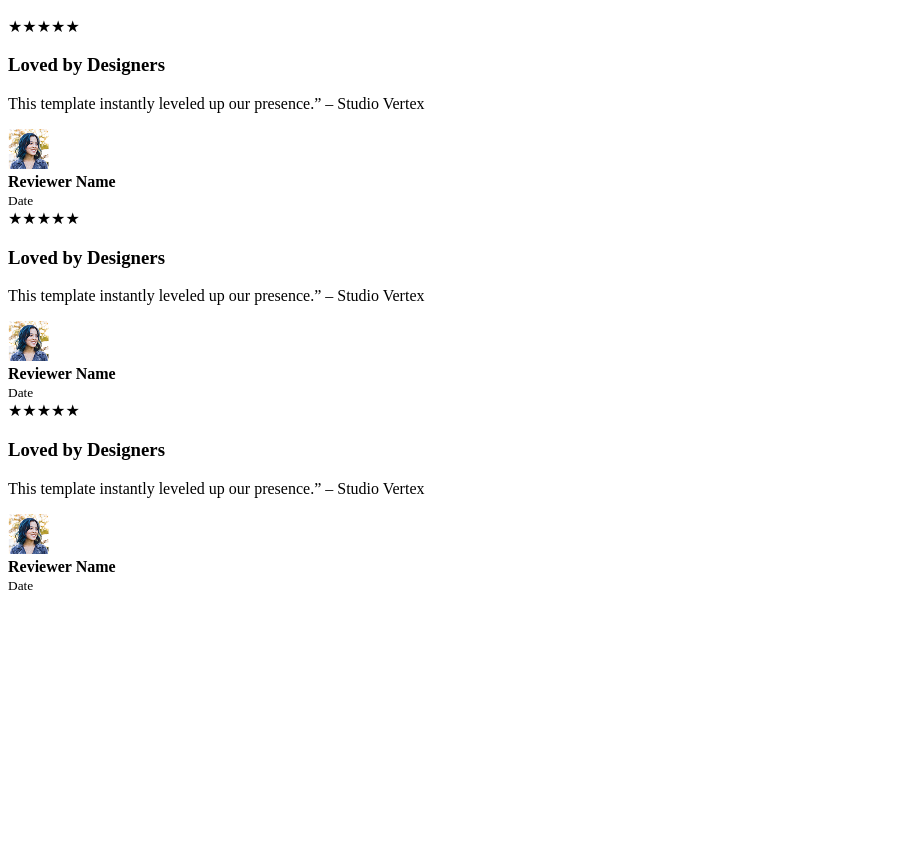
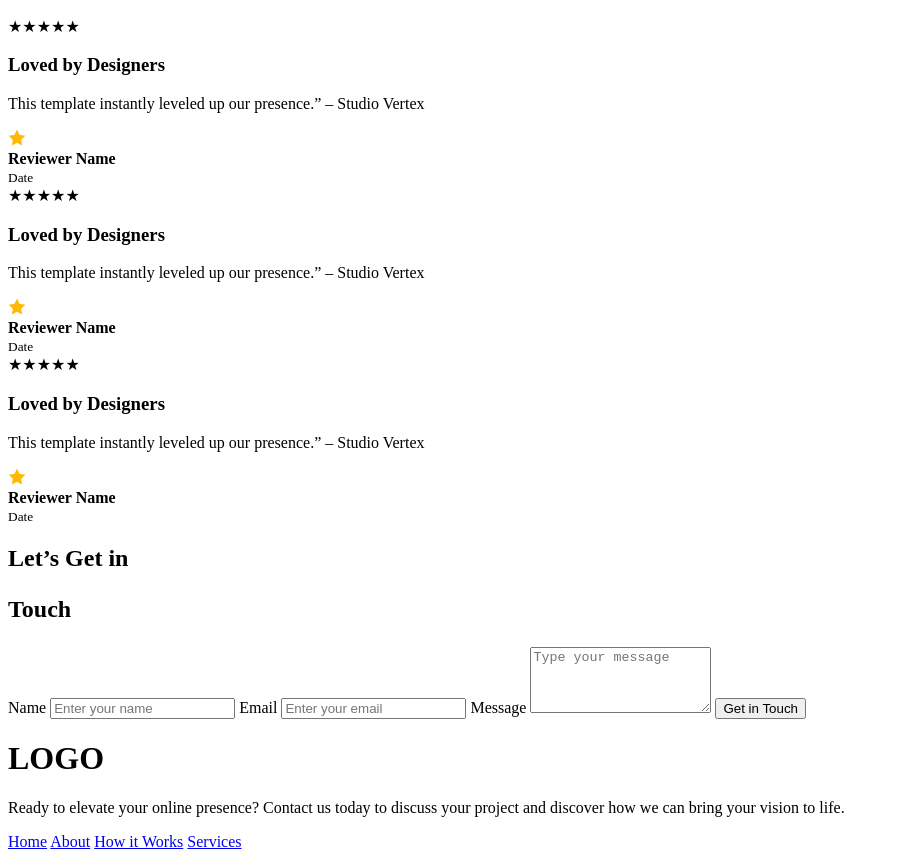
Before and after one commit to hafizmahir/assenment1, a plain HTML site: page index.html in a window 1280 px wide. Shown: the part 1721-2580 px from the top of the page, without its empty margins (0-899 px from the left). Before the commit the page ends 2323 px from the top, so only its background shows below. Drawn offline with Linux system fonts and the light colour scheme.

Commit message:
added an index.html file

```diff
--- a/index.html
+++ b/index.html
@@ -69,7 +69,7 @@
         <h3>Loved by Designers</h3>
         <p>This template instantly leveled up our presence.” – Studio Vertex</p>
         <div class="reviewer">
-          <img src="images/avatar.png" alt="Reviewer 1" />
+          <img src="images/icon-star.png" alt="Reviewer 1" />
           <div>
             <strong>Reviewer Name</strong><br />
             <small>Date</small>
@@ -81,7 +81,7 @@
         <h3>Loved by Designers</h3>
         <p>This template instantly leveled up our presence.” – Studio Vertex</p>
         <div class="reviewer">
-          <img src="images/avatar.png" alt="Reviewer 2" />
+          <img src="images/icon-star.png" alt="Reviewer 2" />
           <div>
             <strong>Reviewer Name</strong><br />
             <small>Date</small>
@@ -93,7 +93,7 @@
         <h3>Loved by Designers</h3>
         <p>This template instantly leveled up our presence.” – Studio Vertex</p>
         <div class="reviewer">
-          <img src="images/avatar.png" alt="Reviewer 3" />
+          <img src="images/icon-star.png" alt="Reviewer 3" />
           <div>
             <strong>Reviewer Name</strong><br />
             <small>Date</small>
@@ -104,3 +104,40 @@
     </div>
   </div>
 </section>
+<section class="contact">
+  <div class="container contact-container">
+    <div class="contact-left">
+      <h2>Let’s Get in <p>Touch</p></h2>
+    </div>
+    <div class="contact-right">
+      <form>
+        <label for="name">Name</label>
+        <input type="text" id="name" placeholder="Enter your name" required />
+
+        <label for="email">Email</label>
+        <input type="email" id="email" placeholder="Enter your email" required />
+
+        <label for="message">Message</label>
+        <textarea id="message" rows="4" placeholder="Type your message" required></textarea>
+
+        <button type="submit" class="submit-btn">Get in Touch</button>
+      </form>
+    </div>
+  </div>
+</section>
+<footer class="footer">
+  <div class="container">
+    <h1 class="footer-logo">LOGO</h1>
+    <p class="footer-subtitle">
+      Ready to elevate your online presence? Contact us today to discuss your project and discover how we can bring your vision to life.
+    </p>
+    <div class="footer-links">
+      <a href="#">Home</a>
+      <a href="#">About</a>
+      <a href="#">How it Works</a>
+      <a href="#">Services</a>
+    </div>
+  </div>
+</footer>
+</body>
+</html>
```
